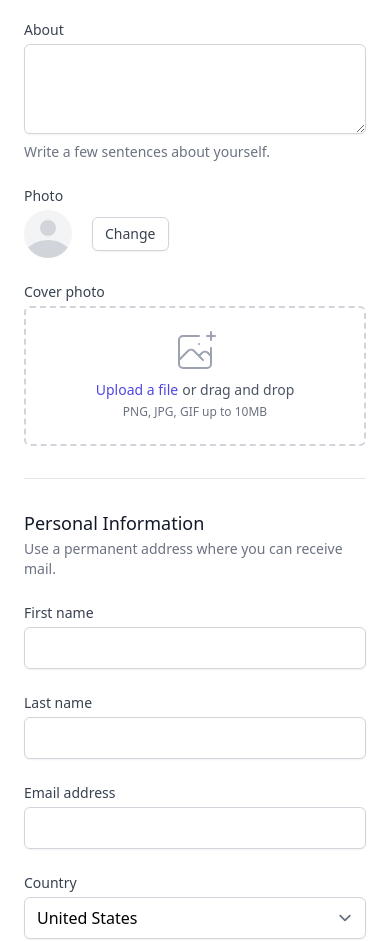
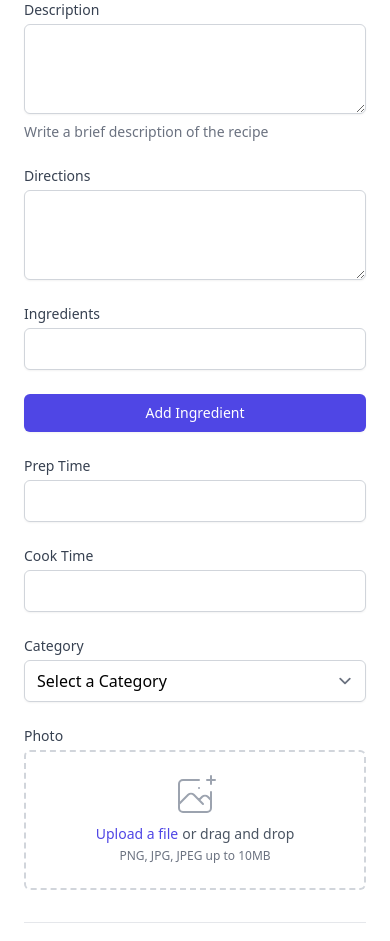
Before and after one commit to ryanJonesHTX/llamas-kitchen, a Next.js app: page /new in a window 390 px wide. Shown: the part 1020-1961 px from the top of the page. Built offline with nearby package versions, Linux system fonts and the light colour scheme.

Commit message:
updated model and worked on form page

```diff
--- a/components/Form.js
+++ b/components/Form.js
@@ -2,22 +2,22 @@ import { useState } from 'react'
 import { useRouter } from 'next/router'
 import { mutate } from 'swr'
 
-const Form = ({ formId, petForm, forNewPet = true }) => {
+const Form = ({ formId, recipeForm, forNewRecipe = true }) => {
   const router = useRouter()
   const contentType = 'application/json'
   const [errors, setErrors] = useState({})
   const [message, setMessage] = useState('')
 
   const [form, setForm] = useState({
-    name: petForm.name,
-    owner_name: petForm.owner_name,
-    species: petForm.species,
-    age: petForm.age,
-    poddy_trained: petForm.poddy_trained,
-    diet: petForm.diet,
-    image_url: petForm.image_url,
-    likes: petForm.likes,
-    dislikes: petForm.dislikes,
+    name: recipeForm.name,
+    description: recipeForm.description,
+    ingredients: recipeForm.ingredients,
+    prepTime: recipeForm.prepTime,
+    cookTime: recipeForm.cookTime,
+    image: recipeForm.image,
+    icloudinaryId: recipeForm.cloudinaryId,
+    category: recipeForm.category,
+    submittedBy: recipeForm.submittedBy,
   })
 
   /* The PUT method edits an existing entry in the mongodb database. */
@@ -25,7 +25,7 @@ const Form = ({ formId, petForm, forNewPet = true }) => {
     const { id } = router.query
 
     try {
-      const res = await fetch(`/api/pets/${id}`, {
+      const res = await fetch(`/api/recipes/${id}`, {
         method: 'PUT',
         headers: {
           Accept: contentType,
@@ -41,17 +41,17 @@ const Form = ({ formId, petForm, forNewPet = true }) => {
 
       const { data } = await res.json()
 
-      mutate(`/api/pets/${id}`, data, false) // Update the local data without a revalidation
+      mutate(`/api/recipes/${id}`, data, false) // Update the local data without a revalidation
       router.push('/')
     } catch (error) {
-      setMessage('Failed to update pet')
+      setMessage('Failed to update recipe')
     }
   }
 
   /* The POST method adds a new entry in the mongodb database. */
   const postData = async (form) => {
     try {
-      const res = await fetch('/api/pets', {
+      const res = await fetch('/api/recipes', {
         method: 'POST',
         headers: {
           Accept: contentType,
@@ -67,14 +67,13 @@ const Form = ({ formId, petForm, forNewPet = true }) => {
 
       router.push('/')
     } catch (error) {
-      setMessage('Failed to add pet')
+      setMessage('Failed to add recipe')
     }
   }
 
   const handleChange = (e) => {
     const target = e.target
-    const value =
-      target.name === 'poddy_trained' ? target.checked : target.value
+    const value = target.value
     const name = target.name
 
     setForm({
@@ -86,10 +85,11 @@ const Form = ({ formId, petForm, forNewPet = true }) => {
   /* Makes sure pet info is filled for pet name, owner name, species, and image url*/
   const formValidate = () => {
     let err = {}
-    if (!form.name) err.name = 'Name is required'
-    if (!form.owner_name) err.owner_name = 'Owner is required'
-    if (!form.species) err.species = 'Species is required'
-    if (!form.image_url) err.image_url = 'Image URL is required'
+    if (!form.name) err.name = 'A recipe has no name?'
+    if (!form.description) err.description = 'Please provide a brief description of the recipe'
+    if (!form.ingredients) err.ingredients = 'There\'s gotta be at least one ingredient! Right?'
+    if (form.prepTime !== Number) err.prepTime = 'Only the number amount please'
+    if (form.cookTime !== Number) err.cookTime = 'Only the number amount please'
         return err
   }
 
@@ -97,11 +97,17 @@ const Form = ({ formId, petForm, forNewPet = true }) => {
     e.preventDefault()
     const errs = formValidate()
     if (Object.keys(errs).length === 0) {
-      forNewPet ? postData(form) : putData(form)
+      forNewRecipe ? postData(form) : putData(form)
     } else {
       setErrors({ errs })
     }
   }
+
+  const [counter, setCounter] = useState(0);
+
+  const handleAdd = () => {
+    setCounter(counter + 1);
+  };
 
   return (
     <div className="overflow-hidden bg-white py-16 px-6 lg:px-8 lg:py-24">
@@ -189,80 +195,151 @@ const Form = ({ formId, petForm, forNewPet = true }) => {
           Submit
         </button>
       </form>
-      <p>{message}</p>
-      <div>
-        {Object.keys(errors).map((err, index) => (
-          <li key={index}>{err}</li>
-        ))}
-      </div>
+
       <div className="relative mx-auto max-w-4xl">
-        <form className="space-y-8 divide-y divide-gray-200">
+        <form className="space-y-8 divide-y divide-gray-200" id={formId} onSubmit={handleSubmit}>
           <div className="space-y-8 divide-y divide-gray-200">
             <div>
               <div>
-              <h3 className="text-lg font-medium leading-6 text-gray-900">Profile</h3>
+                <h3 className="text-lg font-medium leading-6 text-gray-900">New Recipe</h3>
                 <p className="mt-1 text-sm text-gray-500">
-                This information will be displayed publicly so be careful what you share.
+                  Please fill out the form to add a new recipe.
                 </p>
               </div>
 
               <div className="mt-6 grid grid-cols-1 gap-y-6 gap-x-4 sm:grid-cols-6">
-              <div className="sm:col-span-4">
-                <label htmlFor="username" className="block text-sm font-medium text-gray-700">
-                  Username
+                <div className="sm:col-span-6">
+                  <label htmlFor="name" className="block text-sm font-medium text-gray-700">
+                    Recipe Name
                   </label>
-                <div className="mt-1 flex rounded-md shadow-sm">
-                  <span className="inline-flex items-center rounded-l-md border border-r-0 border-gray-300 bg-gray-50 px-3 text-gray-500 sm:text-sm">
-                    workcation.com/
-                  </span>
+                  <div className="mt-1">
                     <input
                       type="text"
-                    name="username"
-                    id="username"
-                    autoComplete="username"
-                    className="block w-full min-w-0 flex-1 rounded-none rounded-r-md border-gray-300 focus:border-indigo-500 focus:ring-indigo-500 sm:text-sm"
+                      name="name"
+                      id="name"
+                      className="block w-full rounded-md border-gray-300 shadow-sm focus:border-indigo-500 focus:ring-indigo-500 sm:text-sm"
+                    />
+                  </div>
+               </div>
+              <div className="sm:col-span-6">
+                <label htmlFor="description" className="block text-sm font-medium text-gray-700">
+                  Description
+                </label>
+                <div className="mt-1">
+                  <textarea
+                    id="description"
+                    name="description"
+                    rows={3}
+                    className="block w-full rounded-md border-gray-300 shadow-sm focus:border-indigo-500 focus:ring-indigo-500 sm:text-sm"
+                    defaultValue={''}
+                  />
+                </div>
+                <p className="mt-2 text-sm text-gray-500">Write a brief description of the recipe</p>
+              </div>
+
+              <div className="sm:col-span-6">
+                <label htmlFor="directions" className="block text-sm font-medium text-gray-700">
+                  Directions
+                </label>
+                <div className="mt-1">
+                  <textarea
+                    id="Directions"
+                    name="Directions"
+                    rows={3}
+                    className="block w-full rounded-md border-gray-300 shadow-sm focus:border-indigo-500 focus:ring-indigo-500 sm:text-sm"
+                    defaultValue={''}
                   />
                 </div>
               </div>
 
                 <div className="sm:col-span-6">
-                <label htmlFor="about" className="block text-sm font-medium text-gray-700">
-                  About
+                  <label htmlFor="ingredients" className="block text-sm font-medium text-gray-700">
+                    Ingredients
                   </label>
                   <div className="mt-1">
-                  <textarea
-                    id="about"
-                    name="about"
-                    rows={3}
+                    <input
+                      type="text"
+                      name="ingredients"
+                      id="ingredients"
                       className="block w-full rounded-md border-gray-300 shadow-sm focus:border-indigo-500 focus:ring-indigo-500 sm:text-sm"
-                    defaultValue={''}
                     />
                   </div>
-                <p className="mt-2 text-sm text-gray-500">Write a few sentences about yourself.</p>
+                </div>
+
+                {Array.from(Array(counter)).map((c, index) => {
+                  return (
+                  <div className="sm:col-span-6">
+                  <div className="mt-1">
+                    <input
+                      type="text"
+                      name="ingredients"
+                      id="ingredients"
+                      className="block w-full rounded-md border-gray-300 shadow-sm focus:border-indigo-500 focus:ring-indigo-500 sm:text-sm"
+                    />
+                  </div>
+                </div>
+                )
+                })}
+                <button
+                onClick={handleAdd}
+                className="rounded-md border border-transparent bg-indigo-600 py-2 px-4 text-sm font-medium text-white shadow-sm hover:bg-indigo-700 focus:outline-none focus:ring-2 focus:ring-indigo-500 focus:ring-offset-2"
+                  >
+                Add Ingredient
+                </button>
+
+                <div className="sm:col-start-1 sm:col-span-1">
+                  <label htmlFor="name" className="block text-sm font-medium text-gray-700">
+                    Prep Time
+                  </label>
+                  <div className="mt-1">
+                    <input
+                      type="number"
+                      name="name"
+                      id="name"
+                      className="block w-full rounded-md border-gray-300 shadow-sm focus:border-indigo-500 focus:ring-indigo-500 sm:text-sm"
+                    />
+                  </div>
+               </div>
+                <div className="col-span-1">
+                  <label htmlFor="name" className="block text-sm font-medium text-gray-700">
+                    Cook Time
+                  </label>
+                  <div className="mt-1">
+                    <input
+                      type="number"
+                      name="name"
+                      id="name"
+                      className="block w-full rounded-md border-gray-300 shadow-sm focus:border-indigo-500 focus:ring-indigo-500 sm:text-sm"
+                    />
+                  </div>
+               </div>
+
+               <div className="sm:col-start-1 sm:col-span-2">
+                <label htmlFor="category" className="block text-sm font-medium text-gray-700">
+                  Category
+                </label>
+                <div className="mt-1">
+                  <select
+                    id="category"
+                    name="category"
+                    className="block w-full rounded-md border-gray-300 shadow-sm focus:border-indigo-500 focus:ring-indigo-500 sm:text-sm"
+                  >
+                    <option>Select a Category</option>
+                    <option>Chicken</option>
+                    <option>Beef</option>
+                    <option>Pork</option>
+                    <option>Seafood</option>
+                    <option>Pasta</option>
+                    <option>Vegetarian</option>
+                    <option>Dessert</option>
+                    <option>Other</option>
+                  </select>
+                </div>
               </div>
 
               <div className="sm:col-span-6">
                 <label htmlFor="photo" className="block text-sm font-medium text-gray-700">
                   Photo
-                </label>
-                <div className="mt-1 flex items-center">
-                  <span className="h-12 w-12 overflow-hidden rounded-full bg-gray-100">
-                    <svg className="h-full w-full text-gray-300" fill="currentColor" viewBox="0 0 24 24">
-                      <path d="M24 20.993V24H0v-2.996A14.977 14.977 0 0112.004 15c4.904 0 9.26 2.354 11.996 5.993zM16.002 8.999a4 4 0 11-8 0 4 4 0 018 0z" />
-                    </svg>
-                  </span>
-                  <button
-                    type="button"
-                    className="ml-5 rounded-md border border-gray-300 bg-white py-2 px-3 text-sm font-medium leading-4 text-gray-700 shadow-sm hover:bg-gray-50 focus:outline-none focus:ring-2 focus:ring-indigo-500 focus:ring-offset-2"
-                  >
-                    Change
-                  </button>
-                </div>
-              </div>
-
-              <div className="sm:col-span-6">
-                <label htmlFor="cover-photo" className="block text-sm font-medium text-gray-700">
-                  Cover photo
                 </label>
                 <div className="mt-1 flex justify-center rounded-md border-2 border-dashed border-gray-300 px-6 pt-5 pb-6">
                   <div className="space-y-1 text-center">
@@ -290,247 +367,10 @@ const Form = ({ formId, petForm, forNewPet = true }) => {
                       </label>
                       <p className="pl-1">or drag and drop</p>
                     </div>
-                    <p className="text-xs text-gray-500">PNG, JPG, GIF up to 10MB</p>
+                    <p className="text-xs text-gray-500">PNG, JPG, JPEG up to 10MB</p>
                   </div>
                 </div>
               </div>
-            </div>
-          </div>
-
-          <div className="pt-8">
-            <div>
-              <h3 className="text-lg font-medium leading-6 text-gray-900">Personal Information</h3>
-              <p className="mt-1 text-sm text-gray-500">Use a permanent address where you can receive mail.</p>
-            </div>
-            <div className="mt-6 grid grid-cols-1 gap-y-6 gap-x-4 sm:grid-cols-6">
-              <div className="sm:col-span-3">
-                <label htmlFor="first-name" className="block text-sm font-medium text-gray-700">
-                  First name
-                </label>
-                <div className="mt-1">
-                  <input
-                    type="text"
-                    name="first-name"
-                    id="first-name"
-                    autoComplete="given-name"
-                    className="block w-full rounded-md border-gray-300 shadow-sm focus:border-indigo-500 focus:ring-indigo-500 sm:text-sm"
-                  />
-                </div>
-              </div>
-
-              <div className="sm:col-span-3">
-                <label htmlFor="last-name" className="block text-sm font-medium text-gray-700">
-                  Last name
-                </label>
-                <div className="mt-1">
-                  <input
-                    type="text"
-                    name="last-name"
-                    id="last-name"
-                    autoComplete="family-name"
-                    className="block w-full rounded-md border-gray-300 shadow-sm focus:border-indigo-500 focus:ring-indigo-500 sm:text-sm"
-                  />
-                </div>
-              </div>
-
-              <div className="sm:col-span-4">
-                <label htmlFor="email" className="block text-sm font-medium text-gray-700">
-                  Email address
-                </label>
-                <div className="mt-1">
-                  <input
-                    id="email"
-                    name="email"
-                    type="email"
-                    autoComplete="email"
-                    className="block w-full rounded-md border-gray-300 shadow-sm focus:border-indigo-500 focus:ring-indigo-500 sm:text-sm"
-                  />
-                </div>
-              </div>
-
-              <div className="sm:col-span-3">
-                <label htmlFor="country" className="block text-sm font-medium text-gray-700">
-                  Country
-                </label>
-                <div className="mt-1">
-                  <select
-                    id="country"
-                    name="country"
-                    autoComplete="country-name"
-                    className="block w-full rounded-md border-gray-300 shadow-sm focus:border-indigo-500 focus:ring-indigo-500 sm:text-sm"
-                  >
-                    <option>United States</option>
-                    <option>Canada</option>
-                    <option>Mexico</option>
-                  </select>
-                </div>
-              </div>
-
-              <div className="sm:col-span-6">
-                <label htmlFor="street-address" className="block text-sm font-medium text-gray-700">
-                  Street address
-                </label>
-                <div className="mt-1">
-                  <input
-                    type="text"
-                    name="street-address"
-                    id="street-address"
-                    autoComplete="street-address"
-                    className="block w-full rounded-md border-gray-300 shadow-sm focus:border-indigo-500 focus:ring-indigo-500 sm:text-sm"
-                  />
-                </div>
-              </div>
-
-              <div className="sm:col-span-2">
-                <label htmlFor="city" className="block text-sm font-medium text-gray-700">
-                  City
-                </label>
-                <div className="mt-1">
-                  <input
-                    type="text"
-                    name="city"
-                    id="city"
-                    autoComplete="address-level2"
-                    className="block w-full rounded-md border-gray-300 shadow-sm focus:border-indigo-500 focus:ring-indigo-500 sm:text-sm"
-                  />
-                </div>
-              </div>
-
-              <div className="sm:col-span-2">
-                <label htmlFor="region" className="block text-sm font-medium text-gray-700">
-                  State / Province
-                </label>
-                <div className="mt-1">
-                  <input
-                    type="text"
-                    name="region"
-                    id="region"
-                    autoComplete="address-level1"
-                    className="block w-full rounded-md border-gray-300 shadow-sm focus:border-indigo-500 focus:ring-indigo-500 sm:text-sm"
-                  />
-                </div>
-              </div>
-
-              <div className="sm:col-span-2">
-                <label htmlFor="postal-code" className="block text-sm font-medium text-gray-700">
-                  ZIP / Postal code
-                </label>
-                <div className="mt-1">
-                  <input
-                    type="text"
-                    name="postal-code"
-                    id="postal-code"
-                    autoComplete="postal-code"
-                    className="block w-full rounded-md border-gray-300 shadow-sm focus:border-indigo-500 focus:ring-indigo-500 sm:text-sm"
-                  />
-                </div>
-              </div>
-            </div>
-          </div>
-
-          <div className="pt-8">
-            <div>
-              <h3 className="text-lg font-medium leading-6 text-gray-900">Notifications</h3>
-              <p className="mt-1 text-sm text-gray-500">
-                We'll always let you know about important changes, but you pick what else you want to hear about.
-              </p>
-            </div>
-            <div className="mt-6">
-              <fieldset>
-                <legend className="sr-only">By Email</legend>
-                <div className="text-base font-medium text-gray-900" aria-hidden="true">
-                  By Email
-                </div>
-                <div className="mt-4 space-y-4">
-                  <div className="relative flex items-start">
-                    <div className="flex h-5 items-center">
-                      <input
-                        id="comments"
-                        name="comments"
-                        type="checkbox"
-                        className="h-4 w-4 rounded border-gray-300 text-indigo-600 focus:ring-indigo-500"
-                      />
-                    </div>
-                    <div className="ml-3 text-sm">
-                      <label htmlFor="comments" className="font-medium text-gray-700">
-                        Comments
-                      </label>
-                      <p className="text-gray-500">Get notified when someones posts a comment on a posting.</p>
-                    </div>
-                  </div>
-                  <div className="relative flex items-start">
-                    <div className="flex h-5 items-center">
-                      <input
-                        id="candidates"
-                        name="candidates"
-                        type="checkbox"
-                        className="h-4 w-4 rounded border-gray-300 text-indigo-600 focus:ring-indigo-500"
-                      />
-                    </div>
-                    <div className="ml-3 text-sm">
-                      <label htmlFor="candidates" className="font-medium text-gray-700">
-                        Candidates
-                      </label>
-                      <p className="text-gray-500">Get notified when a candidate applies for a job.</p>
-                    </div>
-                  </div>
-                  <div className="relative flex items-start">
-                    <div className="flex h-5 items-center">
-                      <input
-                        id="offers"
-                        name="offers"
-                        type="checkbox"
-                        className="h-4 w-4 rounded border-gray-300 text-indigo-600 focus:ring-indigo-500"
-                      />
-                    </div>
-                    <div className="ml-3 text-sm">
-                      <label htmlFor="offers" className="font-medium text-gray-700">
-                        Offers
-                      </label>
-                      <p className="text-gray-500">Get notified when a candidate accepts or rejects an offer.</p>
-                    </div>
-                  </div>
-                </div>
-              </fieldset>
-              <fieldset className="mt-6">
-                <legend className="contents text-base font-medium text-gray-900">Push Notifications</legend>
-                <p className="text-sm text-gray-500">These are delivered via SMS to your mobile phone.</p>
-                <div className="mt-4 space-y-4">
-                  <div className="flex items-center">
-                    <input
-                      id="push-everything"
-                      name="push-notifications"
-                      type="radio"
-                      className="h-4 w-4 border-gray-300 text-indigo-600 focus:ring-indigo-500"
-                    />
-                    <label htmlFor="push-everything" className="ml-3 block text-sm font-medium text-gray-700">
-                      Everything
-                    </label>
-                  </div>
-                  <div className="flex items-center">
-                    <input
-                      id="push-email"
-                      name="push-notifications"
-                      type="radio"
-                      className="h-4 w-4 border-gray-300 text-indigo-600 focus:ring-indigo-500"
-                    />
-                    <label htmlFor="push-email" className="ml-3 block text-sm font-medium text-gray-700">
-                      Same as email
-                    </label>
-                  </div>
-                  <div className="flex items-center">
-                    <input
-                      id="push-nothing"
-                      name="push-notifications"
-                      type="radio"
-                      className="h-4 w-4 border-gray-300 text-indigo-600 focus:ring-indigo-500"
-                    />
-                    <label htmlFor="push-nothing" className="ml-3 block text-sm font-medium text-gray-700">
-                      No push notifications
-                    </label>
-                  </div>
-                </div>
-              </fieldset>
             </div>
           </div>
         </div>
@@ -538,20 +378,20 @@ const Form = ({ formId, petForm, forNewPet = true }) => {
         <div className="pt-5">
           <div className="flex justify-end">
             <button
-              type="button"
-              className="rounded-md border border-gray-300 bg-white py-2 px-4 text-sm font-medium text-gray-700 shadow-sm hover:bg-gray-50 focus:outline-none focus:ring-2 focus:ring-indigo-500 focus:ring-offset-2"
-            >
-              Cancel
-            </button>
-            <button
               type="submit"
               className="ml-3 inline-flex justify-center rounded-md border border-transparent bg-indigo-600 py-2 px-4 text-sm font-medium text-white shadow-sm hover:bg-indigo-700 focus:outline-none focus:ring-2 focus:ring-indigo-500 focus:ring-offset-2"
             >
-              Save
+              Submit
             </button>
           </div>
         </div>
         </form>
+        <p>{message}</p>
+      <div>
+        {Object.keys(errors).map((err, index) => (
+          <li key={index}>{err}</li>
+        ))}
+      </div>
       </div>
   </div>
   )
--- a/pages/new.js
+++ b/pages/new.js
@@ -1,19 +1,20 @@
 import Form from '../components/Form'
 
-const NewPet = () => {
-  const petForm = {
+const NewRecipe = () => {
+  const recipeForm = {
     name: '',
-    owner_name: '',
-    species: '',
-    age: 0,
-    poddy_trained: false,
-    diet: [],
-    image_url: '',
-    likes: [],
-    dislikes: [],
+    description: '',
+    ingredients: [],
+    prepTime: 0,
+    cookTime: 0,
+    image: '',
+    icloudinaryId: '',
+    category: '',
+    submittedBy: '',
   }
 
-  return <Form formId="add-pet-form" petForm={petForm} className="my-12"/>
+
+  return <Form formId="add-recipe-form" recipeForm={recipeForm}/>
 }
 
-export default NewPet
+export default NewRecipe
```
Also changed, not shown: models/Recipe.js (added, +42 -0 lines), utils/cloudinary.js (added, +9 -0 lines), 1 other file (tests, documents, lock files or other folders). Lines whose indentation alone changed are shown as unchanged.
